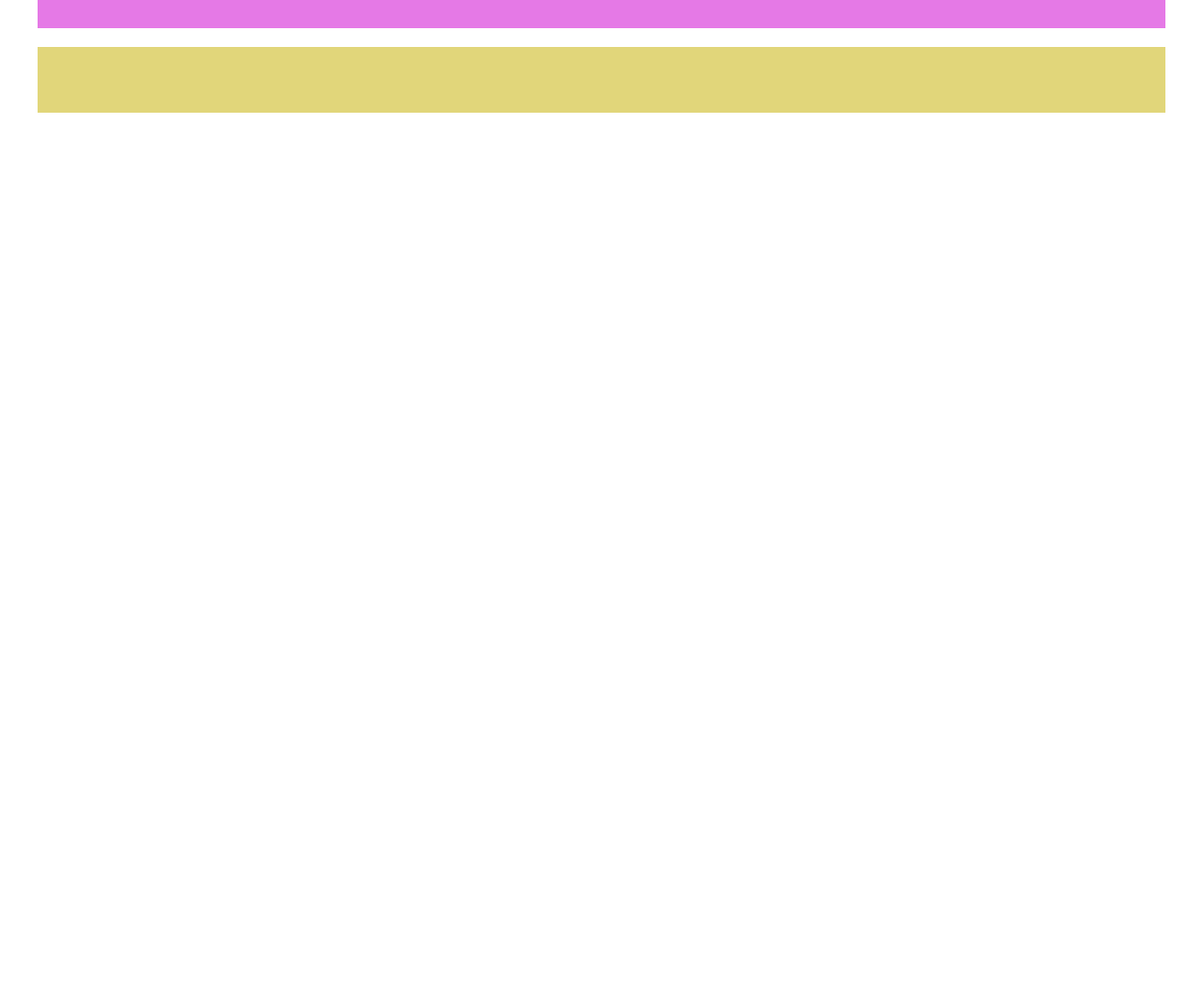
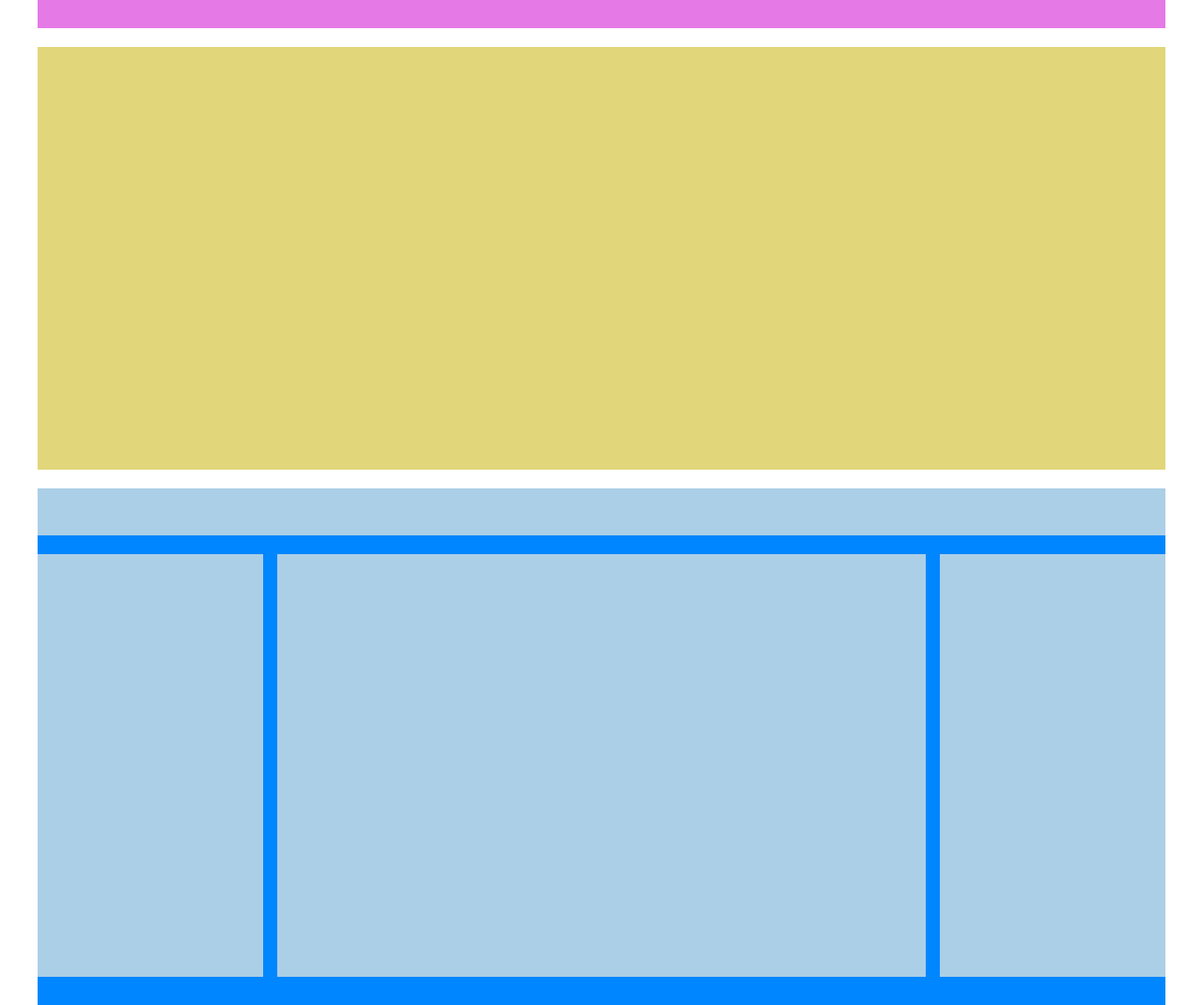
Before and after one commit to Salvatore1985/htmlcss-struttura-wp, a plain HTML site: page index.html in a window 1280 px wide. Shown: the part 60-1130 px from the top of the page at 94% size. Before the commit the page ends 800 px from the top, so only its background shows below. Drawn offline with Linux system fonts and the light colour scheme.

Commit message:
clearfix-css

```diff
--- a/css/style.css
+++ b/css/style.css
@@ -1,3 +1,5 @@
+/* Generali */
+
 *{
     margin: 0;
     padding:0;
@@ -7,6 +9,33 @@
     content: "";
     display: table;
     clear: both;
+}
+
+/* Utili */
+.light-blue{
+    background-color: #ABCFE7;
+}
+.small{
+    background-color: #ABCFE7;
+    width:20% ;
+    height: 450px;
+    float: left;
+    margin-top: 20px;
+
+
+
+}
+
+#big{
+    width: calc(60% - 30px);
+    height: 450px;
+    background-color: #ABCFE7;
+    float: left;
+    margin:20px 15px ;
+
+
+
+
 
 }
 
@@ -22,8 +51,19 @@ header{
 }
 
 #gold{
-    height: 70px;
+    height: 450px;
+    background-color: #E1D67A;
+    margin: 20px 0;
+}
 
-    background-color: #E1D67A;
-    margin-top: 20px;
+main{
+    height: 500px;
+
+    background-color:#0086FF;
 }
+
+
+section{
+    height: 50px;
+
+}
```
